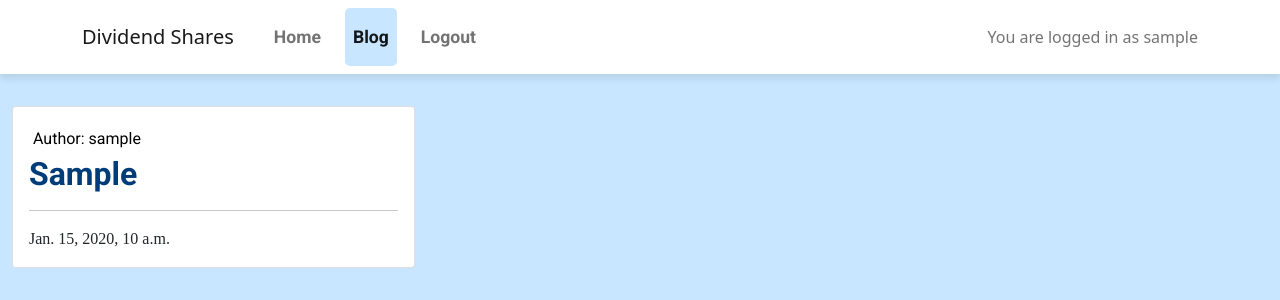
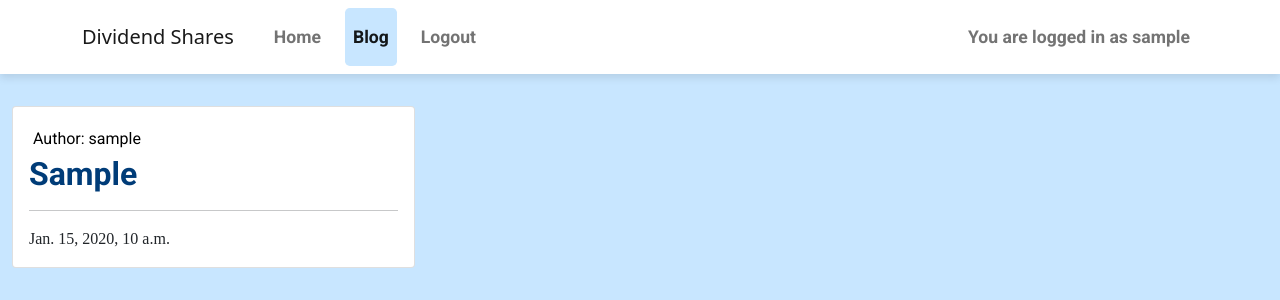
Before and after one commit to Werner-Staeblein/Project-4, a Django app: page /blog/ in a window 1280 px wide. Shown: the top 300 px of the page. Run offline with Django 4.2, Linux system fonts and the light colour scheme; a user stored in the database is signed in; tables that the repository leaves empty hold one stand-in row (values such as "Sample post").

Commit message:
Add login status again with different html markup. Using navbar, nav, nav-item as span CSS styling did not work

```diff
--- a/static/css/style.css
+++ b/static/css/style.css
@@ -75,6 +75,12 @@ body {
 .navbar-toggler {
     border-color: var(--headline);
 }
+
+/*---------------------------------------------------------------------------------
+                        Styling of login status in navbar
+----------------------------------------------------------------------------------*/
+
+
 
 /*---------------------------------------------------------------------------------
                         Styling of landing page
--- a/templates/base.html
+++ b/templates/base.html
@@ -90,13 +90,17 @@
 
           </ul>
 
+          <ul class="navbar-nav">
+            <li class="nav-item">
+              <span id="login-status" class="nav-link">
                 {% if user.is_authenticated %}
-          <span class="navbar-text">
                 You are logged in as {{ user.username }}
                 {% else %}
                 You are not logged in
                 {% endif %}
               </span>
+            </li>
+          </ul>
         </div>
       </div>
     </nav>
```
Lines whose indentation alone changed are shown as unchanged.
